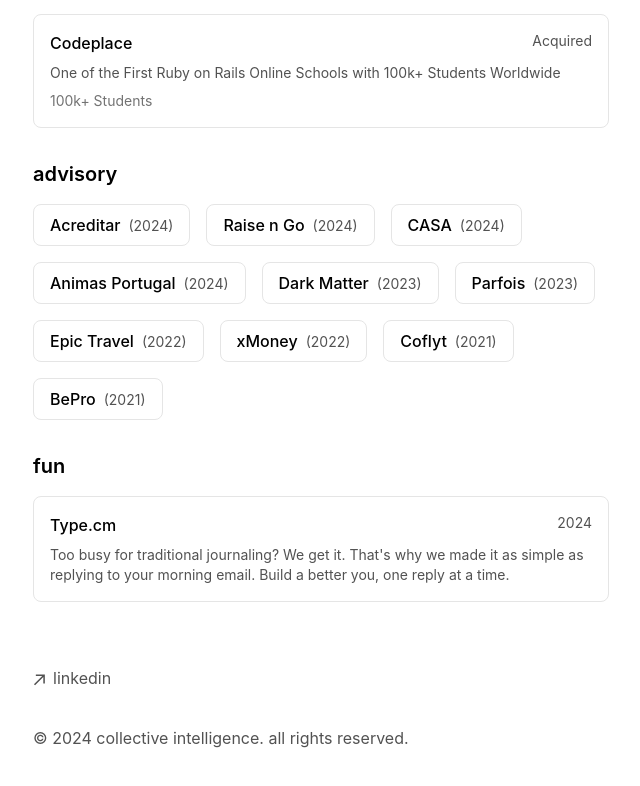
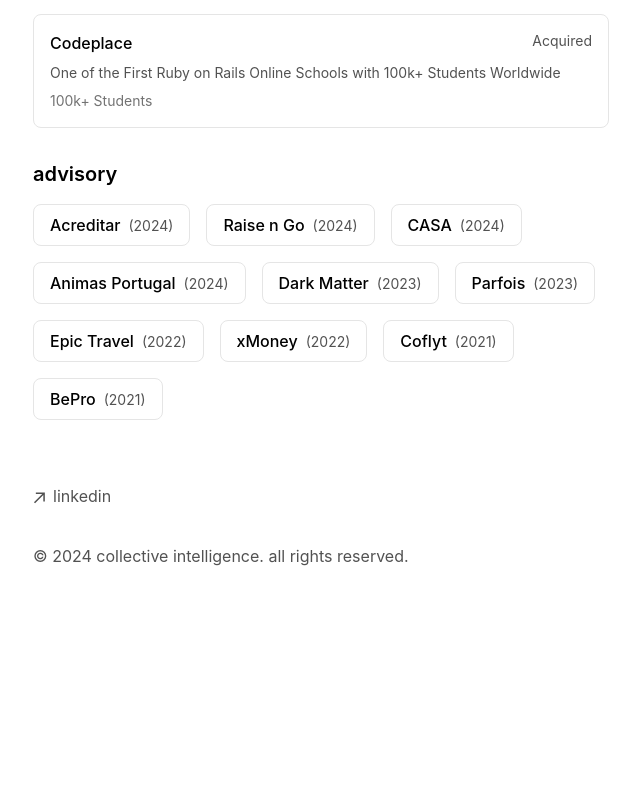
Before and after one commit to col-intel/collective-intelligence, a Next.js app: page / in a window 1280 px wide. Shown: the part 1072-1858 px from the top of the page, without its empty margins (319-959 px from the left). After the commit the page ends 1704 px from the top, so only its background shows below. Built offline with nearby package versions, Linux system fonts and the light colour scheme.

Commit message:
Removed fun

```diff
--- a/app/components/portfolio.tsx
+++ b/app/components/portfolio.tsx
@@ -8,13 +8,6 @@
 
 interface Advisory {
   name: string;
-  url: string;
-  year: number;
-}
-
-interface Creation {
-  name: string;
-  description: string;
   url: string;
   year: number;
 }
@@ -140,32 +133,6 @@
         </div>
       </div>
 
-      <div>
-        <h2 className="font-semibold text-xl mb-4">fun</h2>
-        <div className="grid grid-cols-1 gap-4">
-          {creations.map((creation) => (
-            <a
-              key={creation.name}
-              href={creation.url}
-              target="_blank"
-              rel="noopener noreferrer"
-              className="p-4 rounded-lg border border-neutral-200 dark:border-neutral-800 hover:bg-neutral-50 dark:hover:bg-neutral-900 transition-all"
-            >
-              <div className="flex justify-between items-start">
-                <h3 className="font-medium">{creation.name}</h3>
-                <span className="text-sm text-neutral-600 dark:text-neutral-400">
-                  {creation.year}
-                </span>
-              </div>
-              <p className="text-neutral-600 dark:text-neutral-400 text-sm mt-2">
-                {creation.description}
-              </p>
-            </a>
-          ))}
-        </div>
-      </div>
-
-
     </div>
   )
 }
```
